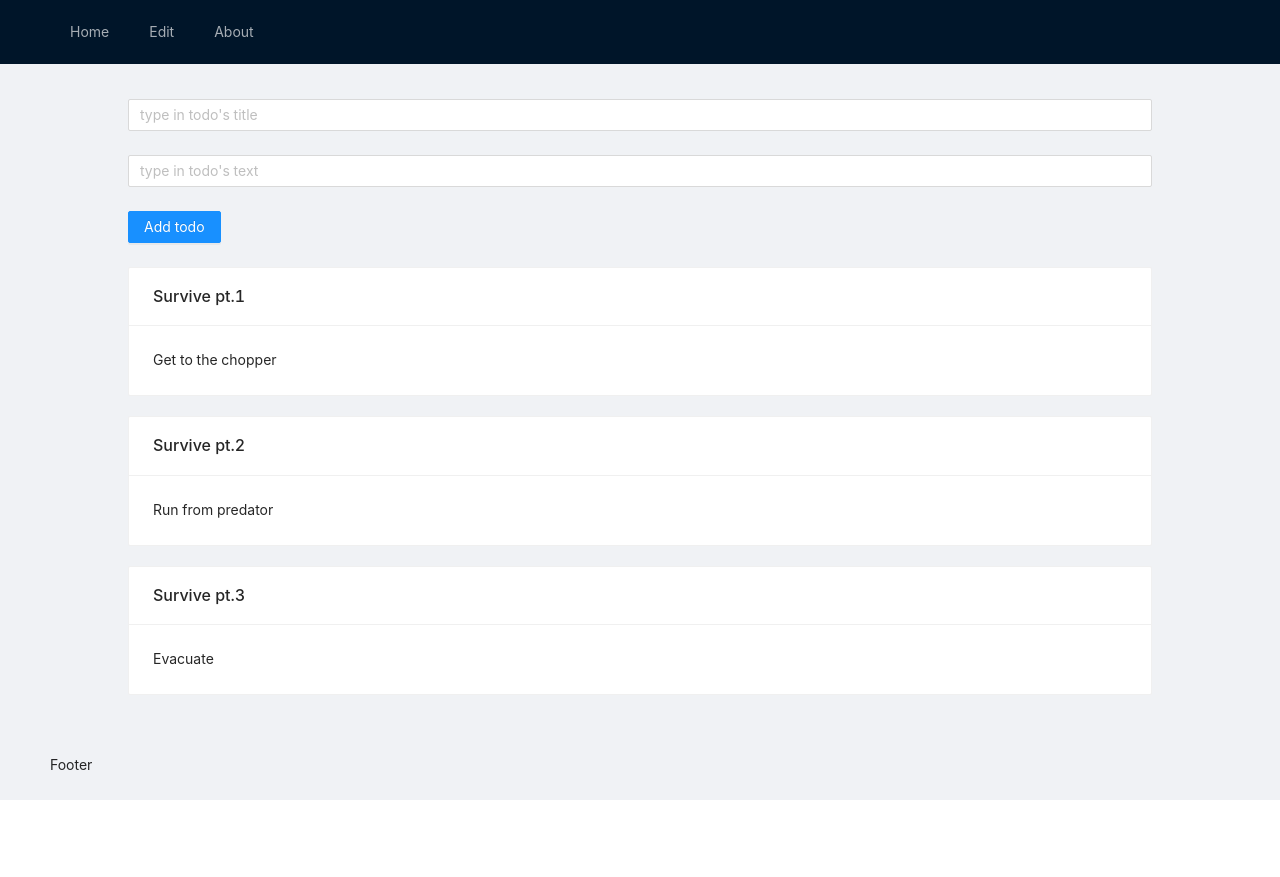
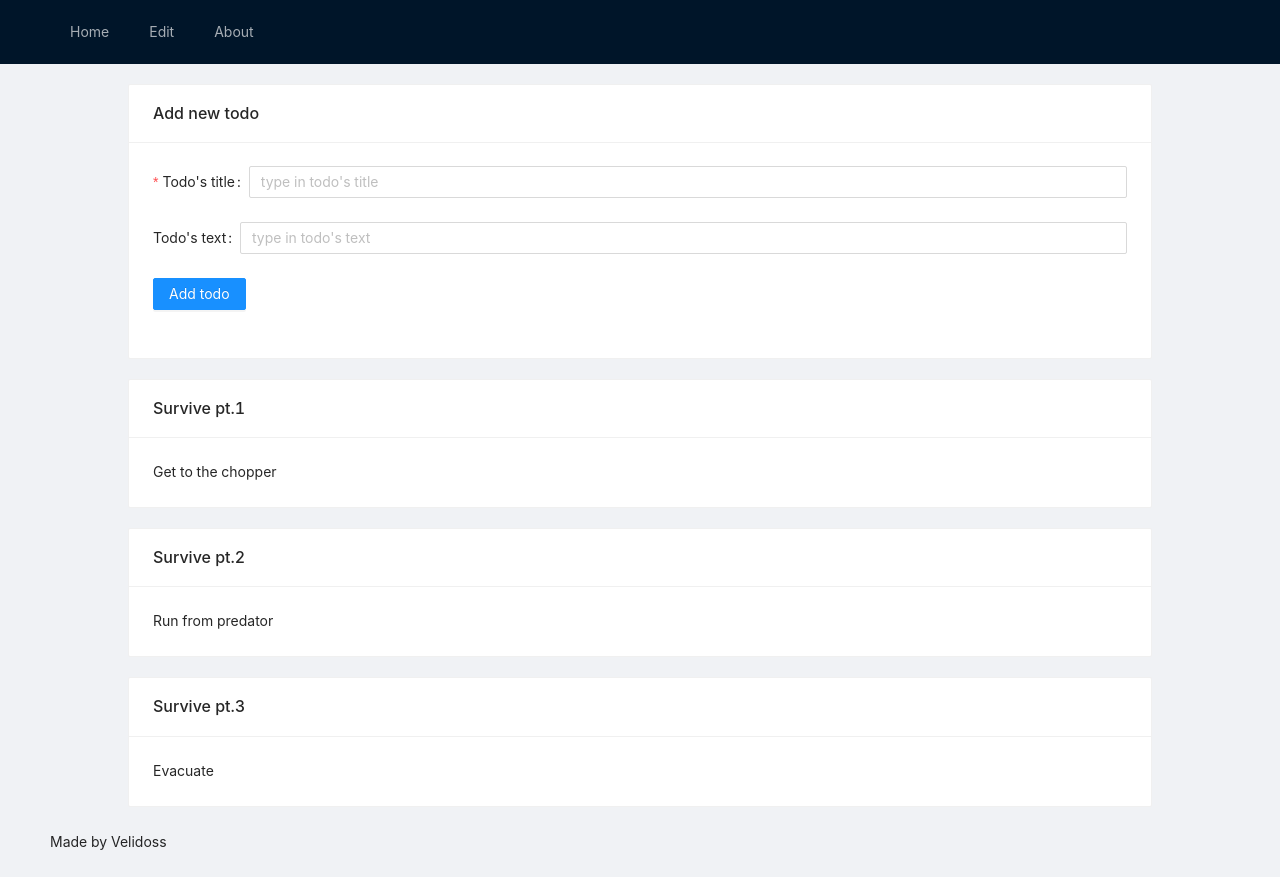
Before and after one commit to Velidoss/dinamika-task, a React (Create React App) app: page / in a window 1280 px wide. Before the commit the page ends 800 px from the top, so only its background shows below. Built offline with nearby package versions, Linux system fonts and the light colour scheme.

Commit message:
feat: completed requirements

```diff
--- a/src/App.js
+++ b/src/App.js
@@ -2,6 +2,7 @@ import React from 'react';
 import { Layout } from 'antd';
 import MenuComponent from './components/Menu/MenuComponent';
 import Main from './components/Main/Main';
+import FooterComponent from './components/Footer/FooterComponent';
 
 function App() {
 
@@ -11,13 +12,13 @@ function App() {
     <>
       <Layout>
         <Header>
-          <MenuComponent />
+          <MenuComponent/>
         </Header>
         <Content>
-          <Main />
+          <Main/>
         </Content>
         <Footer>
-          Footer
+          <FooterComponent/>
         </Footer>
       </Layout>
     </>
--- a/src/components/About/AboutComponent.jsx
+++ b/src/components/About/AboutComponent.jsx
@@ -1,11 +1,19 @@
 import React from 'react';
+import { Card, Row, Col } from 'antd';
 
 const AboutComponent = () => {
 
 return (
-  <div>
-      about
-  </div>
+  <Row>
+    <Col>
+      <Card style={{marginTop: '20px'}}>
+        Lorem ipsum dolor sit, amet consectetur adipisicing elit. Excepturi iste ea neque,
+        repudiandae magnam doloribus! Quasi dicta aliquam commodi voluptatem ab cum doloribus blanditiis,
+        id adipisci eos illum error velit?
+      </Card>
+    </Col>
+  </Row>
+
 )};
 
 export default AboutComponent;
--- /dev/null
+++ b/src/components/Footer/FooterComponent.jsx
@@ -0,0 +1,9 @@
+import React from 'react';
+
+const FooterComponent = () => (
+  <div>
+    Made by Velidoss
+  </div>
+);
+
+export default FooterComponent;
--- a/src/components/Main/Main.jsx
+++ b/src/components/Main/Main.jsx
@@ -12,20 +12,19 @@ const Main = (props) => {
     minHeight: 'calc(100vh - 134px)',
     display: 'flex',
     justifyContent: 'center',
-    alignItems: 'center',
   }
   const dispatch = useDispatch();
 
   useEffect(() => {
     dispatch(getTodos());
-  }, []);
+  }, [dispatch]);
 
   return (
     <div style={style}>
       <Switch>
-        <Route exact path='/' render={() => <Todos />} />
         <Route path='/edit' render={() => <EditComponent />} />
         <Route path='/about' render={() => <AboutComponent />} />
+        <Route path='/' render={() => <Todos />} />
       </Switch>
     </div>
 
--- a/src/components/Todos/AddTodoComponent.jsx
+++ b/src/components/Todos/AddTodoComponent.jsx
@@ -1,5 +1,5 @@
 import React from 'react';
-import {Form, Input, Button} from 'antd';
+import {Form, Input, Button, Card} from 'antd';
 import {useDispatch} from 'react-redux';
 import {addTodoAC} from '../../store/TodosReducer';
 
@@ -7,27 +7,44 @@ const AddTodoComponent = () => {
 
   const dispatch = useDispatch();
 
+  const [form] = Form.useForm();
+
   const onFinish = (values) => {
     const {title, text} = values;
-    console.log(values)
     dispatch(addTodoAC(title, text));
+    form.resetFields();
   }
 
   return (
+    <Card
+      style={{marginTop:'20px'}}
+      title="Add new todo"
+    >
       <Form
+        form={form}
         layout="horizontal"
         onFinish={onFinish}
       >
-    <Form.Item name="title">
+        <Form.Item
+          label="Todo's title"
+          name="title"
+          rules={[
+            {
+              required: true,
+              message: 'You have to enter some text',
+            },
+          ]}
+          >
           <Input placeholder="type in todo's title"/>
         </Form.Item>
-    <Form.Item name="text">
+        <Form.Item label="Todo's text" name="text">
           <Input placeholder="type in todo's text"/>
         </Form.Item>
         <Form.Item>
           <Button type="primary" htmlType="submit">Add todo</Button>
         </Form.Item>
       </Form>
+    </Card>
   )
 };
 
--- a/src/components/Todos/TodoItemEditable.jsx
+++ b/src/components/Todos/TodoItemEditable.jsx
@@ -26,18 +26,23 @@ const TodoItemEditable = ({title, text, id}) => {
           <Input placeholder={text}/>
         </Form.Item>
         <Form.Item>
-          <Button type="primary" htmlType="submit">Submit</Button>
-        </Form.Item>
-        <Form.Item>
+          <Button
+            type="primary"
+            htmlType="submit"
+          >
+            Edit
+          </Button>
           <Button
             onClick={() => dispatch(removeTodo(id))}
             type="primary"
             danger
+            style={{
+              marginLeft: '40px'
+            }}
           >
             Remove
           </Button>
         </Form.Item>
-
       </Form>
     </Card>
   )
```
Lines whose indentation alone changed are shown as unchanged.
